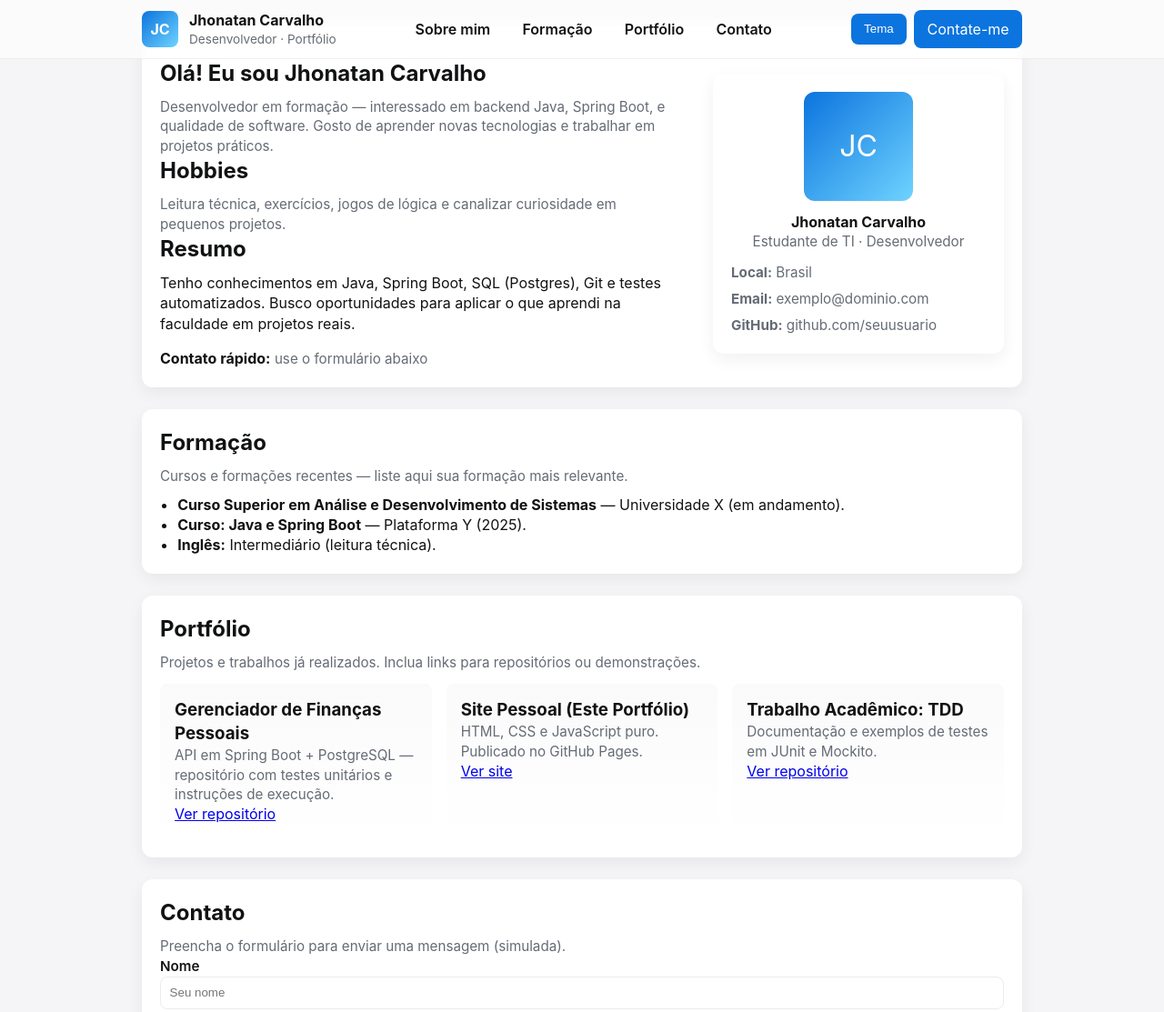
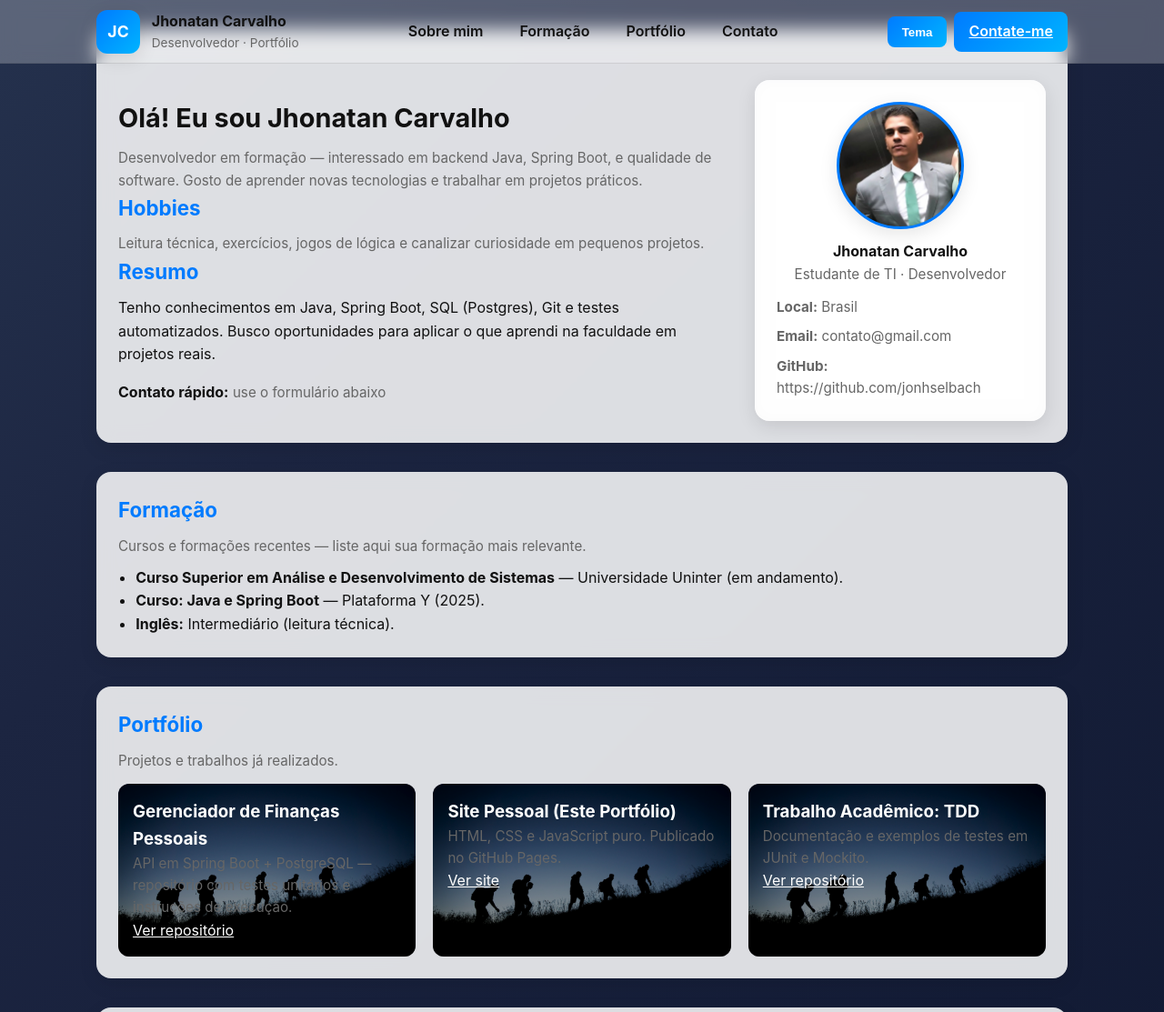
Before and after one commit to jonhselbach/portfolio-uninter, a plain HTML site: page index.html in a window 1280 px wide. Shown: the top 1113 px of the page at 91% size. Drawn offline with Linux system fonts and the light colour scheme.

Commit message:
Segundo commit ajustando pastas e estilos

```diff
--- /dev/null
+++ b/css/style.css
@@ -0,0 +1,296 @@
+/* ===============================
+   Portfolio - Estilo moderno 2025
+   Autor: Jhonatan Carvalho
+   Pasta de imagens: imagem/
+   =============================== */
+
+/* ===== Reset e fontes ===== */
+*, *::before, *::after {
+  box-sizing: border-box;
+  margin: 0;
+  padding: 0;
+}
+html, body {
+  height: 100%;
+  scroll-behavior: smooth;
+}
+body {
+  font-family: "Inter", system-ui, -apple-system, "Segoe UI", Roboto, sans-serif;
+  background: linear-gradient(-45deg, #0b132b, #1c2541, #3a506b, #5bc0be);
+  background-size: 400% 400%;
+  animation: gradientShift 15s ease infinite;
+  color: var(--text);
+  line-height: 1.6;
+  transition: background-color 0.3s ease, color 0.3s ease;
+}
+
+/* ===== Animação de gradiente ===== */
+@keyframes gradientShift {
+  0% {
+    background-position: 0% 50%;
+  }
+  50% {
+    background-position: 100% 50%;
+  }
+  100% {
+    background-position: 0% 50%;
+  }
+}
+
+/* ===== Temas (claro/escuro) ===== */
+:root {
+  --bg: #f5f6fa;
+  --card: rgba(255, 255, 255, 0.85);
+  --accent: #007bff;
+  --accent-gradient: linear-gradient(135deg, #007bff, #00b4ff);
+  --muted: #666;
+  --text: #111;
+  --shadow: 0 6px 20px rgba(0, 0, 0, 0.1);
+}
+.theme-dark {
+  --bg: #0b0d10;
+  --card: rgba(20, 22, 25, 0.85);
+  --accent: #4ea3ff;
+  --accent-gradient: linear-gradient(135deg, #007bff, #00b4ff);
+  --muted: #9aa3b2;
+  --text: #e6eef8;
+  --shadow: 0 6px 24px rgba(0, 0, 0, 0.5);
+}
+.theme-dark body {
+  background: linear-gradient(-45deg, #0b0d10, #10141b, #1b2735, #2a2e37);
+  background-size: 400% 400%;
+  animation: gradientShift 18s ease infinite;
+}
+
+/* ===== Cabeçalho fixo ===== */
+header {
+  position: fixed;
+  inset: 0 0 auto 0;
+  height: 70px;
+  backdrop-filter: blur(10px);
+  background: rgba(255, 255, 255, 0.25);
+  border-bottom: 1px solid rgba(0, 0, 0, 0.1);
+  z-index: 100;
+}
+.theme-dark header {
+  background: rgba(15, 18, 22, 0.65);
+}
+.container {
+  max-width: 1100px;
+  margin: 0 auto;
+  padding: 0 1rem;
+}
+
+/* ===== Navegação ===== */
+.nav {
+  display: flex;
+  align-items: center;
+  justify-content: space-between;
+  height: 70px;
+}
+.brand {
+  display: flex;
+  gap: 0.8rem;
+  align-items: center;
+}
+.logo {
+  width: 48px;
+  height: 48px;
+  border-radius: 12px;
+  background: var(--accent-gradient);
+  display: flex;
+  align-items: center;
+  justify-content: center;
+  color: #fff;
+  font-weight: 700;
+  font-size: 1.1rem;
+  box-shadow: var(--shadow);
+}
+nav ul {
+  display: flex;
+  gap: 1rem;
+  list-style: none;
+}
+nav a {
+  padding: 0.5rem 0.75rem;
+  text-decoration: none;
+  color: var(--text);
+  font-weight: 600;
+  position: relative;
+  transition: color 0.3s;
+}
+nav a::after {
+  content: "";
+  position: absolute;
+  left: 0;
+  bottom: -4px;
+  width: 0%;
+  height: 2px;
+  background: var(--accent);
+  transition: width 0.3s;
+}
+nav a:hover::after {
+  width: 100%;
+}
+.menu-btn {
+  display: none;
+  background: none;
+  border: 0;
+  font-size: 1.5rem;
+  color: var(--text);
+}
+
+/* ===== Hero ===== */
+main {
+  padding-top: 100px;
+  padding-bottom: 60px;
+}
+.hero {
+  display: grid;
+  grid-template-columns: 1fr 320px;
+  gap: 2rem;
+  align-items: center;
+  margin-top: 2rem;
+}
+.avatar {
+  width: 140px;
+  height: 140px;
+  border-radius: 50%;
+  overflow: hidden;
+  background: url("../imagem/perfil.jpeg") center/cover no-repeat;
+  border: 3px solid var(--accent);
+  box-shadow: var(--shadow);
+}
+
+/* ===== Cards ===== */
+.card {
+  background: var(--card);
+  backdrop-filter: blur(10px);
+  border-radius: 16px;
+  padding: 1.5rem;
+  box-shadow: var(--shadow);
+  transition: transform 0.3s ease, box-shadow 0.3s ease;
+}
+.card:hover {
+  transform: translateY(-5px);
+  box-shadow: 0 10px 28px rgba(0, 0, 0, 0.15);
+}
+section {
+  margin-top: 2rem;
+}
+h1, h2 {
+  margin-bottom: 0.6rem;
+}
+h1 {
+  font-size: 1.8rem;
+}
+h2 {
+  font-size: 1.4rem;
+  color: var(--accent);
+}
+.muted {
+  color: var(--muted);
+  font-size: 0.95rem;
+}
+
+/* ===== Portfólio ===== */
+.grid {
+  display: grid;
+  grid-template-columns: repeat(auto-fit, minmax(250px, 1fr));
+  gap: 1.2rem;
+  margin-top: 1rem;
+}
+.project {
+  background: url("../imagem/projeto-bg.jpg") center/cover no-repeat;
+  color: #fff;
+  border-radius: 12px;
+  padding: 1rem;
+  position: relative;
+  overflow: hidden;
+  transition: transform 0.3s ease;
+}
+.project::before {
+  content: "";
+  position: absolute;
+  inset: 0;
+  background: rgba(0, 0, 0, 0.45);
+  z-index: 0;
+}
+.project h3, .project p, .project a {
+  position: relative;
+  z-index: 1;
+}
+.project:hover {
+  transform: scale(1.03);
+}
+.project a {
+  color: #fff;
+  text-decoration: underline;
+}
+
+/* ===== Botões e formulários ===== */
+.btn {
+  display: inline-block;
+  background: var(--accent-gradient);
+  color: #fff;
+  border: none;
+  padding: 0.6rem 1rem;
+  border-radius: 8px;
+  cursor: pointer;
+  font-weight: 600;
+  transition: transform 0.2s ease;
+}
+.btn:hover {
+  transform: scale(1.05);
+}
+form input, form textarea {
+  width: 100%;
+  padding: 0.7rem;
+  border: 1px solid rgba(0, 0, 0, 0.08);
+  border-radius: 8px;
+  background: rgba(255, 255, 255, 0.6);
+  margin-top: 0.3rem;
+  color: var(--text);
+}
+form label {
+  font-weight: 600;
+  font-size: 0.95rem;
+}
+form .row {
+  display: flex;
+  gap: 0.8rem;
+}
+
+/* ===== Rodapé ===== */
+footer {
+  margin-top: 3rem;
+  padding: 1rem 0;
+  text-align: center;
+  color: var(--muted);
+}
+
+/* ===== Responsividade ===== */
+@media (max-width: 900px) {
+  .hero {
+    grid-template-columns: 1fr;
+    text-align: center;
+  }
+  nav ul {
+    display: none;
+  }
+  .nav.open nav ul {
+    display: flex;
+    flex-direction: column;
+    position: absolute;
+    top: 70px;
+    left: 8px;
+    right: 8px;
+    background: var(--card);
+    padding: 1rem;
+    border-radius: 12px;
+    box-shadow: var(--shadow);
+  }
+  .menu-btn {
+    display: inline-block;
+  }
+}
--- a/index.html
+++ b/index.html
@@ -1,89 +1,11 @@
 <!doctype html>
-<!--
-  portfolio_index.html
-  Single-file personal portfolio (single-page with anchor navigation)
-  - Author: (substitua pelo seu nome)
-  - Instruções: salve este arquivo como index.html e publique no GitHub Pages
-  Comentários no código explicam decisões importantes (requisito da atividade).
--->
 <html lang="pt-BR">
 <head>
   <meta charset="utf-8" />
   <meta name="viewport" content="width=device-width, initial-scale=1" />
-  <title>Portfolio - Seu Nome</title>
+  <title>Portfolio - Jhonatan Carvalho</title>
   <meta name="description" content="Portfólio pessoal - currículo online" />
-
-  <style>
-    /* ===== Reset simples ===== */
-    *,*::before,*::after{box-sizing:border-box;margin:0;padding:0}
-    html,body{height:100%}
-    body{font-family:Inter, ui-sans-serif, system-ui, -apple-system, "Segoe UI", Roboto, "Helvetica Neue", Arial;line-height:1.4;color:var(--text);background:var(--bg)}
-
-    /* ===== Variáveis de tema (claro/escuro) ===== */
-    :root{
-      --bg: #f5f5f7;
-      --card: #ffffff;
-      --accent: #0b74de;
-      --muted: #656b75;
-      --text: #111213;
-      --glass: rgba(255,255,255,0.6);
-    }
-    .theme-dark{
-      --bg:#0b0d10;--card:#0f1113;--accent:#4ea3ff;--muted:#9aa3b2;--text:#e6eef8;--glass:rgba(255,255,255,0.03)
-    }
-
-    /* ===== Layout ===== */
-    header{position:fixed;left:0;right:0;top:0;backdrop-filter: blur(6px);background:var(--glass);border-bottom:1px solid rgba(0,0,0,0.06);z-index:120}
-    .container{max-width:1000px;margin:0 auto;padding:0 1rem}
-    .nav{display:flex;align-items:center;justify-content:space-between;height:64px}
-    .brand{display:flex;gap:.75rem;align-items:center}
-    .brand .logo{width:40px;height:40px;border-radius:8px;background:linear-gradient(135deg,var(--accent),#6fd3ff);display:flex;align-items:center;justify-content:center;color:white;font-weight:700}
-    nav ul{display:flex;gap:1rem;list-style:none}
-    nav a{padding:.5rem .6rem;border-radius:6px;text-decoration:none;color:var(--text);font-weight:600}
-    nav a:hover{background:rgba(0,0,0,0.05)}
-
-    /* Mobile menu button */
-    .menu-btn{display:none;background:none;border:0;font-size:1.1rem}
-
-    /* Hero */
-    main{padding-top:84px;padding-bottom:60px}
-    .hero{display:grid;grid-template-columns:1fr 320px;gap:2rem;align-items:center;margin-top:1.25rem}
-    .card{background:var(--card);padding:1.25rem;border-radius:12px;box-shadow:0 6px 18px rgba(11,15,20,0.06)}
-    .avatar{width:120px;height:120px;border-radius:12px;overflow:hidden;display:flex;align-items:center;justify-content:center;background:linear-gradient(135deg,var(--accent),#6fd3ff);color:white;font-size:2rem}
-
-    /* Sections */
-    section{margin:1.5rem 0}
-    h1,h2{margin-bottom:.6rem}
-    .muted{color:var(--muted);font-size:.95rem}
-
-    /* Portfolio grid */
-    .grid{display:grid;grid-template-columns:repeat(auto-fit,minmax(220px,1fr));gap:1rem}
-    .project{padding:1rem;border-radius:8px;background:linear-gradient(180deg,rgba(0,0,0,0.02),transparent);min-height:110px}
-
-    /* Contact form */
-    form .row{display:flex;gap:.6rem}
-    form input, form textarea{width:100%;padding:.6rem;border-radius:8px;border:1px solid rgba(0,0,0,0.08);background:transparent}
-    form label{font-weight:600;font-size:.95rem}
-    .btn{display:inline-block;padding:.6rem .9rem;border-radius:8px;background:var(--accent);color:white;text-decoration:none;border:0;cursor:pointer}
-
-    /* Footer */
-    footer{margin-top:2rem;padding:1rem 0;text-align:center;color:var(--muted)}
-
-    /* Modal (simulação de envio) */
-    .modal-backdrop{position:fixed;inset:0;background:rgba(0,0,0,0.45);display:flex;align-items:center;justify-content:center;z-index:999}
-    .modal{background:var(--card);padding:1.25rem;border-radius:10px;min-width:260px;text-align:center}
-
-    /* Responsividade */
-    @media (max-width:900px){
-      .hero{grid-template-columns:1fr;}
-      nav ul{display:none}
-      .menu-btn{display:inline-block}
-      .nav.open nav ul{display:flex;position:absolute;left:8px;right:8px;top:64px;flex-direction:column;background:var(--card);padding:1rem;border-radius:8px;box-shadow:0 10px 30px rgba(0,0,0,0.12)}
-    }
-
-    /* Small polish */
-    .kbd{display:inline-block;padding:.15rem .45rem;border-radius:6px;background:rgba(0,0,0,0.04);font-weight:700}
-  </style>
+  <link rel="stylesheet" href="css/style.css" />
 </head>
 <body>
   <header>
@@ -142,8 +64,8 @@
 
             <div style="width:100%;display:flex;gap:.5rem;flex-direction:column">
               <div class="muted"><strong>Local:</strong> Brasil</div>
-              <div class="muted"><strong>Email:</strong> exemplo@dominio.com</div>
-              <div class="muted"><strong>GitHub:</strong> github.com/seuusuario</div>
+              <div class="muted"><strong>Email:</strong> contato@gmail.com</div>
+              <div class="muted"><strong>GitHub:</strong> https://github.com/jonhselbach</div>
             </div>
           </div>
         </aside>
@@ -156,7 +78,7 @@
       <p class="muted">Cursos e formações recentes — liste aqui sua formação mais relevante.</p>
 
       <ul style="margin-top:.6rem;list-style:disc;padding-left:1.2rem">
-        <li><strong>Curso Superior em Análise e Desenvolvimento de Sistemas</strong> — Universidade X (em andamento).</li>
+        <li><strong>Curso Superior em Análise e Desenvolvimento de Sistemas</strong> — Universidade Uninter (em andamento).</li>
         <li><strong>Curso: Java e Spring Boot</strong> — Plataforma Y (2025).</li>
         <li><strong>Inglês:</strong> Intermediário (leitura técnica).</li>
       </ul>
@@ -165,7 +87,7 @@
     <!-- ===== Seção Portfólio ===== -->
     <section id="portfolio" class="card">
       <h2>Portfólio</h2>
-      <p class="muted">Projetos e trabalhos já realizados. Inclua links para repositórios ou demonstrações.</p>
+      <p class="muted">Projetos e trabalhos já realizados.</p>
 
       <div class="grid" style="margin-top:.8rem">
         <article class="project">
@@ -212,7 +134,7 @@
 
           <div style="display:flex;gap:.6rem;align-items:center">
             <button type="submit" class="btn">Enviar mensagem</button>
-            <div style="color:var(--muted);font-size:.9rem">ou envie um e-mail para exemplo@dominio.com</div>
+            <div style="color:var(--muted);font-size:.9rem">ou envie um e-mail para contato@gmail.com</div>
           </div>
         </div>
       </form>
```
Also changed, not shown: imagem/bg-textura.jpg (added), imagem/perfil.jpeg (added), imagem/projeto-bg.jpg (added).
